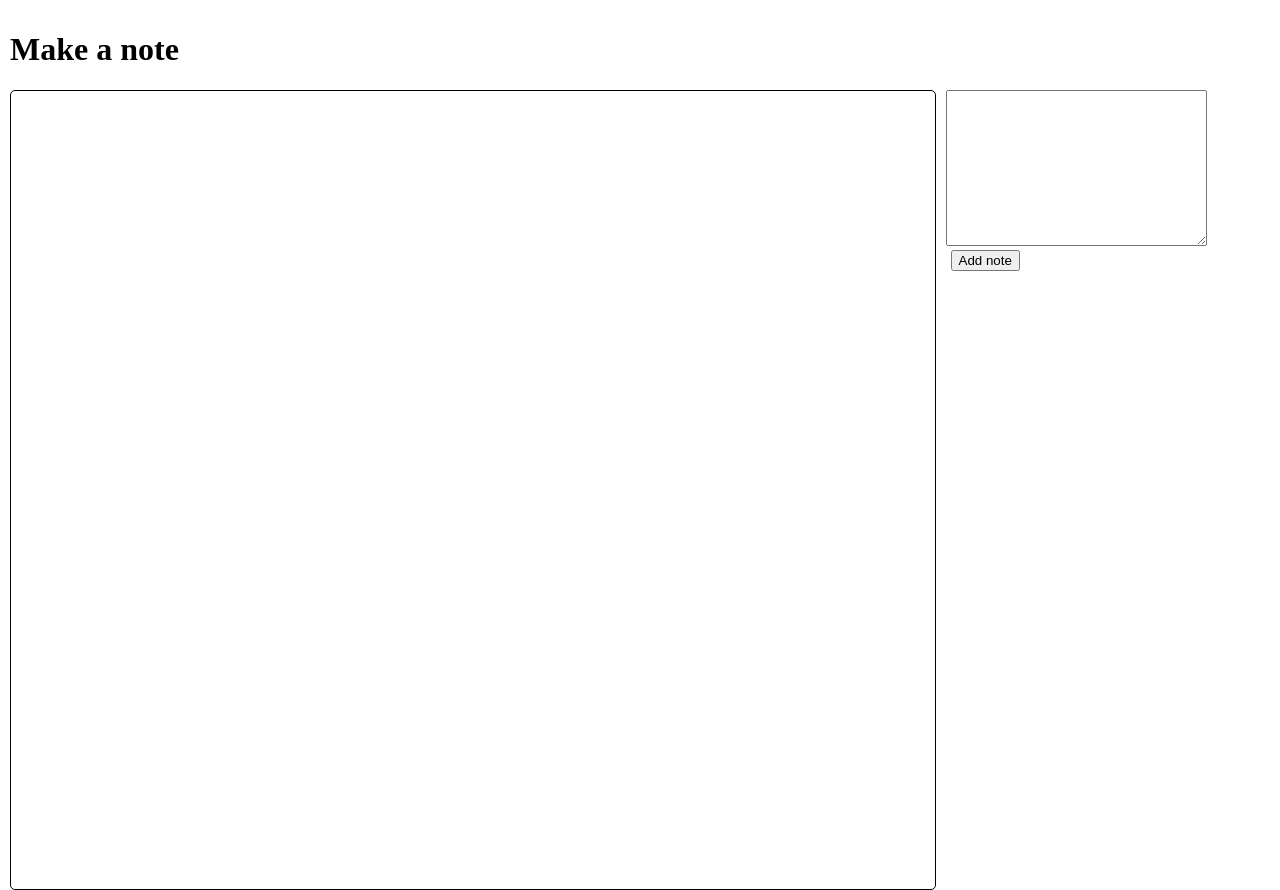
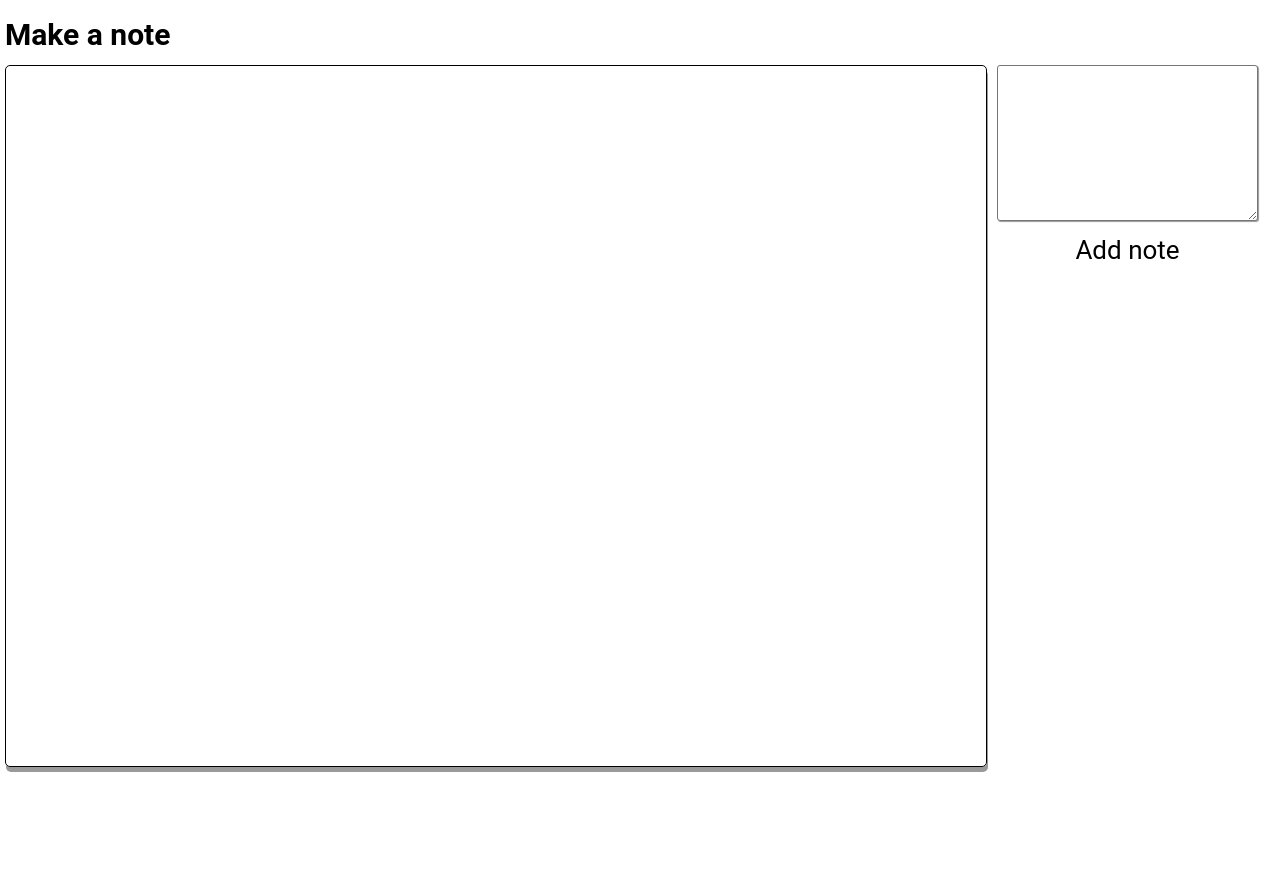
Before and after one commit to andranikm97/just-do-it, a website: page Notes-App/index.html in a window 1280 px wide. After the commit the page ends 810 px from the top, so only its background shows below. Drawn offline with nearby package versions, Linux system fonts and the light colour scheme.

Commit message:
~NotesApp | fix: issue with scrollbar; implement: custom button; style: button, containers, notes

```diff
--- a/Notes-App/index.html
+++ b/Notes-App/index.html
@@ -20,7 +20,10 @@
           rows="10"
           cols="30"
         ></textarea>
-        <button type="button" id="add-button">Add note</button>
+        <div id="add-button" class="add-button">
+          <span>Add note</span>
+        </div>
+        <!-- <button type="button" id="add-button">Add note</button> -->
       </div>
     </div>
 
--- a/Notes-App/index.js
+++ b/Notes-App/index.js
@@ -14,12 +14,19 @@ addButton.click(() => {
     notes.prepend(makeNote(inputContent.val()));
   }
 
-  // inputContent.val('');
+  inputContent.val('');
 });
 
 function makeNote(text) {
+  let date = new Date();
+  date =
+    String(date.getDay()).padStart(2, '0') +
+    '.' +
+    String(date.getMonth()).padStart(2, '0');
+  console.log(date);
   let note = `<div class="note">
-  <p>${text}</p>
+  <p class = "note-text">${text}</p>
+  <span class = "note-date">${date}</span>
   </div>`;
   return note;
 }
--- a/Notes-App/styles.css
+++ b/Notes-App/styles.css
@@ -1,16 +1,20 @@
-html {
-  /* height: 100%; */
-  max-height: 100vh;
-  height: 100vh;
+html,
+body {
+  height: 100%;
+  line-height: 150%;
   margin: 0;
-  /* overflow: hidden; */
-  position: relative;
+  overflow: hidden;
+  width: 100%;
 }
+
 body {
-  margin: 0;
-  padding: 10px;
-  height: 100%;
-  position: relative;
+  font-family: Roboto, system-ui, sans-serif;
+  font-size: 81.25%;
+  padding: 5px;
+}
+
+.title {
+  font-size: 30px;
 }
 
 .main-container {
@@ -22,33 +26,84 @@ body {
 }
 
 .notes-container {
+  padding: 10px;
   border-style: solid;
   border-color: black;
   border-width: 1px;
   border-radius: 5px;
   flex-basis: 75%;
   overflow: scroll;
-  padding: 10px;
+  box-shadow: 1px 5px #999;
+  height: 85%;
+  -ms-overflow-style: none;
+  scrollbar-width: none;
+}
+
+.notes-container::-webkit-scrollbar {
+  display: none;
 }
 
 .note {
-  width: 100%;
-  height: 75px;
-  border-style: dashed;
-  border-color: brown;
+  /* width: 100%; */
+  padding: 5px;
+  min-height: 75px;
+  border-style: solid;
+  border-color: #d5d5d5;
   border-radius: 3px;
   border-width: 2px;
-  margin: 10px 0px;
+  margin-bottom: 10px;
+  position: relative;
+  box-shadow: 3px 3px 3px #999;
 }
 
-.note p {
+.note .note-content {
   margin: 0;
+  height: 80%;
+  width: auto;
+}
+
+.note .note-date {
+  position: absolute;
+  right: 5px;
+  bottom: 2px;
 }
 
 .notes-input-container {
   margin-left: 10px;
+  min-height: 25%;
+
+  display: flex;
+  flex-flow: column nowrap;
+  align-items: center;
+  justify-content: flex-start;
 }
 
-#add-button {
+textarea {
+  max-width: 100%;
+  box-shadow: 1px 1px 1px #999;
+  border-radius: 3px;
+}
+
+.add-button {
   margin-left: 5px;
+  font-size: 200%;
+  display: flex;
+  flex-flow: row nowrap;
+  justify-content: center;
+  align-items: center;
+  height: 50px;
+  width: 150px;
+  border-radius: 5px;
+  margin: 5px;
+  user-select: none;
 }
+
+.add-button:hover {
+  cursor: pointer;
+  background-color: aqua;
+}
+
+.add-button:active {
+  background-color: aqua;
+  opacity: 0.5;
+}
```
